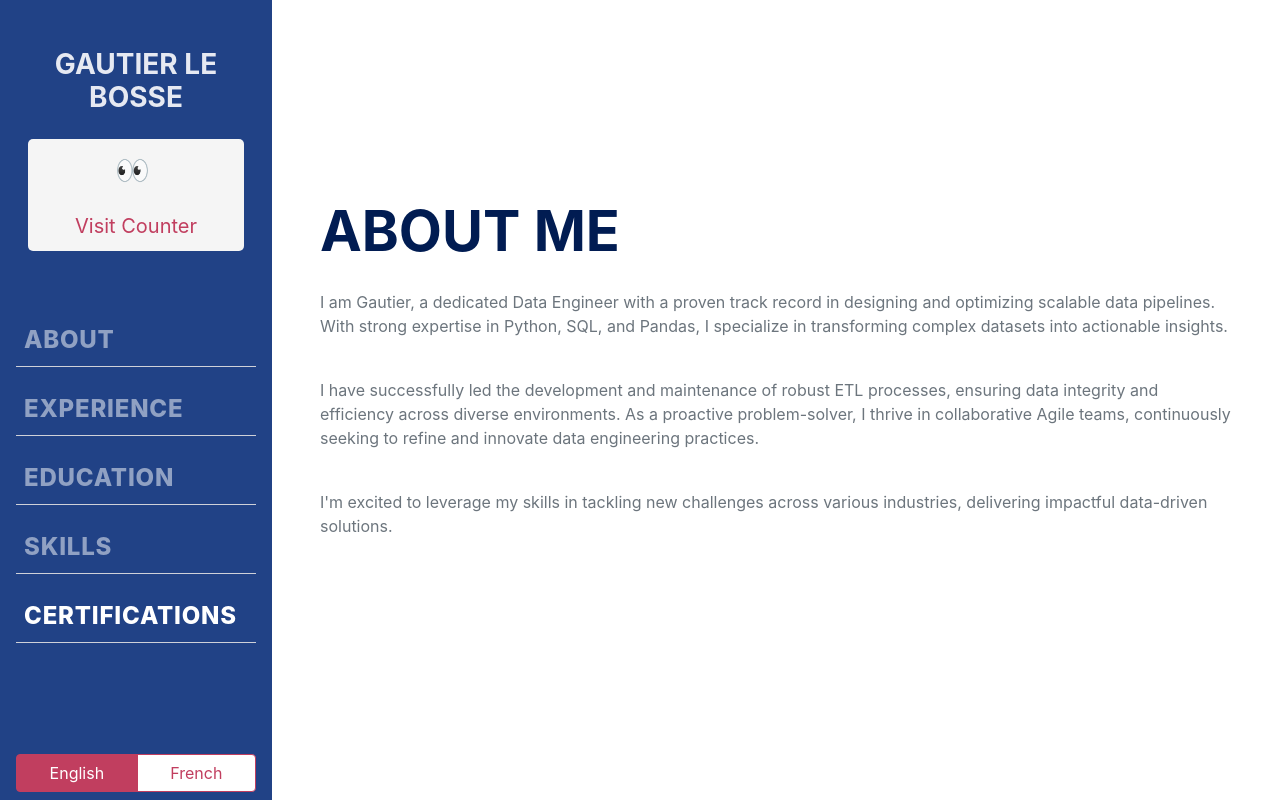
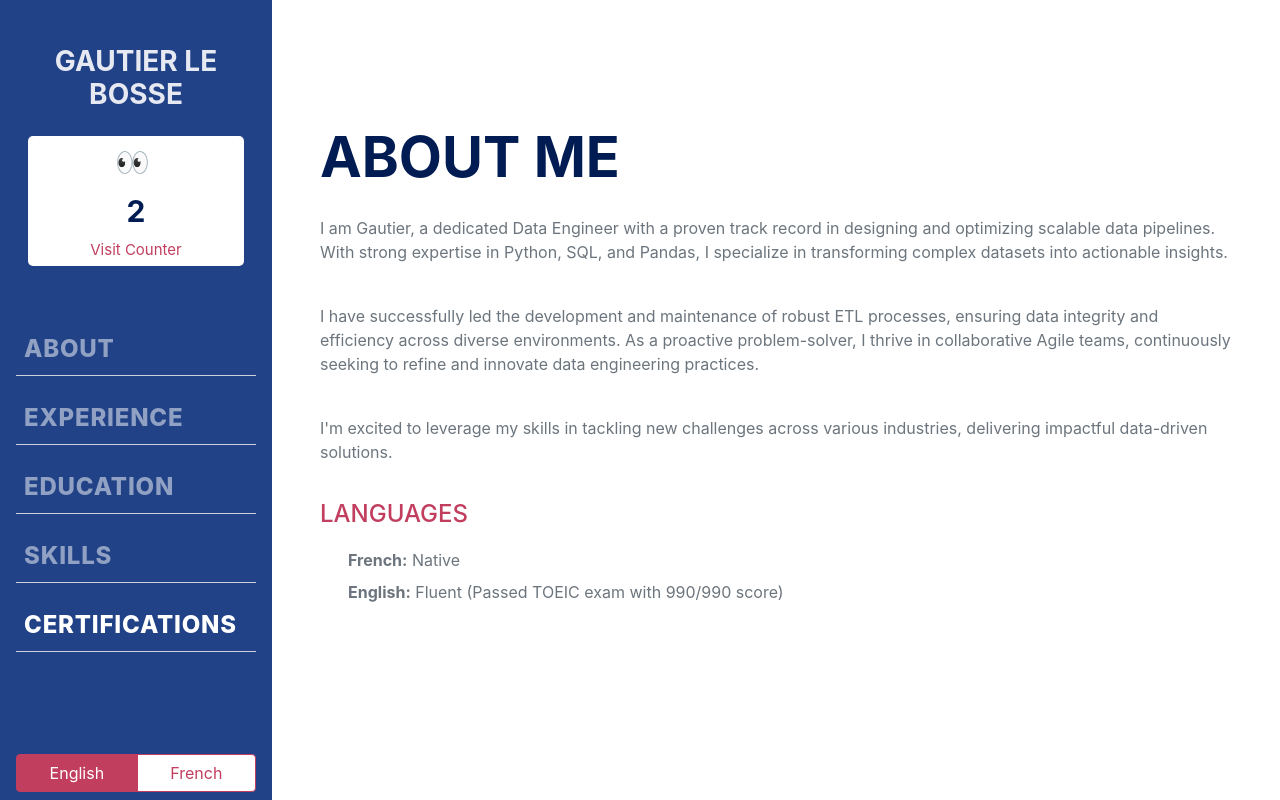
Before and after one commit to Gotyee/cloud_resume, a plain HTML site: page frontend/index.html in a window 1280 px wide. Shown: the top 800 px of the page. Drawn offline with nearby package versions, Linux system fonts and the light colour scheme; no server answers.

Commit message:
fixed languages section

```diff
--- a/frontend/index.html
+++ b/frontend/index.html
@@ -57,8 +57,7 @@
                 <div class="col align-items-top">
                     <div class="counter d-flex flex-column" id="visit-count">
                         <i>&#x1F440;</i>
-                        <h2 class="timer count-title count-number" data-to="100"
-                            data-speed="1500" id="count"></h2>
+                        <h2 class="timer count-title count-number" id="count">2</h2>
                         <p class="count-text" id="visit-counter">Visit
                             Counter</p>
                     </div>
@@ -137,6 +136,19 @@
                             challenges across various industries, delivering
                             impactful data-driven solutions
                         </p>
+                        <div class="subheading my-3"
+                            id="languages-title">Languages</div>
+                        <ul>
+                            <li class="row"><b
+                                    id="languages-french">French:</b>&nbsp;
+                                <div
+                                    id="languages-french-level">Native</div></li>
+                            <li class="row"><b
+                                    id="languages-english">English:</b>&nbsp;<div
+                                    id="languages-english-level">Fluent (Passed TOEIC
+                                    exam with 990/990
+                                    score)</div> </li>
+                        </ul>
 
                     </div>
                 </div>
@@ -299,7 +311,8 @@
                     <div class="resume-section-content">
                         <h2 class="mb-5">Skills</h2>
                         <div id="programming-languages">
-                            <div class="subheading mb-3" id="programming-languages-title">Programming
+                            <div class="subheading mb-3"
+                                id="programming-languages-title">Programming
                                 Languages</div>
                             <ul class="list-inline dev-icons">
                                 <li class="list-inline-item">
@@ -384,7 +397,8 @@
                             </ul>
                         </div> <!-- Programming Languages End-->
                         <div id="Technologies">
-                            <div class="subheading mb-3" id="technologies-title">Technologies and
+                            <div class="subheading mb-3"
+                                id="technologies-title">Technologies and
                                 Librairies</div>
                             <ul class="list-inline dev-icons"
                                 id="technologies-list">
--- a/frontend/javascript/languages/en.json
+++ b/frontend/javascript/languages/en.json
@@ -5,9 +5,12 @@
     "about-description-1": "I am Gautier, a dedicated Data Engineer with a proven track record in designing and optimizing scalable data pipelines. With strong expertise in Python, SQL, and Pandas, I specialize in transforming complex datasets into actionable insights.",
     "about-description-2": "I have successfully led the development and maintenance of robust ETL processes, ensuring data integrity and efficiency across diverse environments. As a proactive problem-solver, I thrive in collaborative Agile teams, continuously seeking to refine and innovate data engineering practices.",
     "about-description-3": "I'm excited to leverage my skills in tackling new challenges across various industries, delivering impactful data-driven solutions.",
+
     "languages-title": "Languages",
-    "languages-french": "French: Native",
-    "languages-english": "English: Fluent (Passed TOEIC exam with 990/990 score)",
+    "languages-french": "French: ",
+    "languages-french-level": "Native",
+    "languages-english": "English: ",
+    "languages-english-level": "Fluent (Passed TOEIC exam with 990/990 score)",
 
     "experience-sancare-dates": "2022-Present",
     "experience-sancare-point-1": "Spearheaded the design and upkeep of Python data pipelines in a Docker environment, optimizing ETL processes for medtech data extraction.",
```
Also changed, not shown: frontend/javascript/languages/fr.json (+5 -3 lines), frontend/css/default.css.
